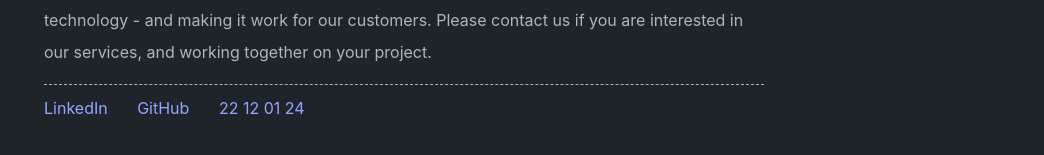
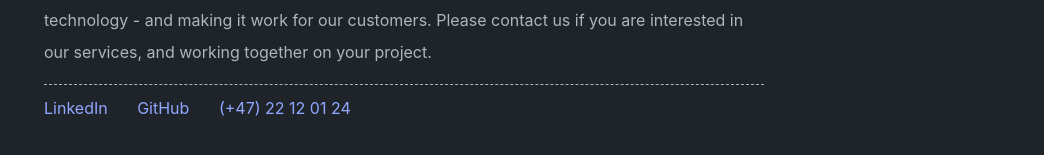
Before and after one commit to X13consulting/x13consulting.github.io, a Jekyll site: the page built from index.md, in a window 1280 px wide. Shown: the part 538-693 px from the top of the page, without its empty margins (236-1280 px from the left). Built offline with Jekyll 4.4.1, drawn with Linux system fonts in a browser that asks for light colours; comment, search, counter and statistics services are not loaded.

Commit message:
fonnummer

```diff
--- a/_data/home.yml
+++ b/_data/home.yml
@@ -68,7 +68,7 @@ footer_entries:
   - title: GitHub
     url: https://github.com/X13consulting
 
-  - title: 22 12 01 24
+  - title: (+47) 22 12 01 24
     url: tel:+4722120124
   # - title: feed
   #   url: feed.xml
```
